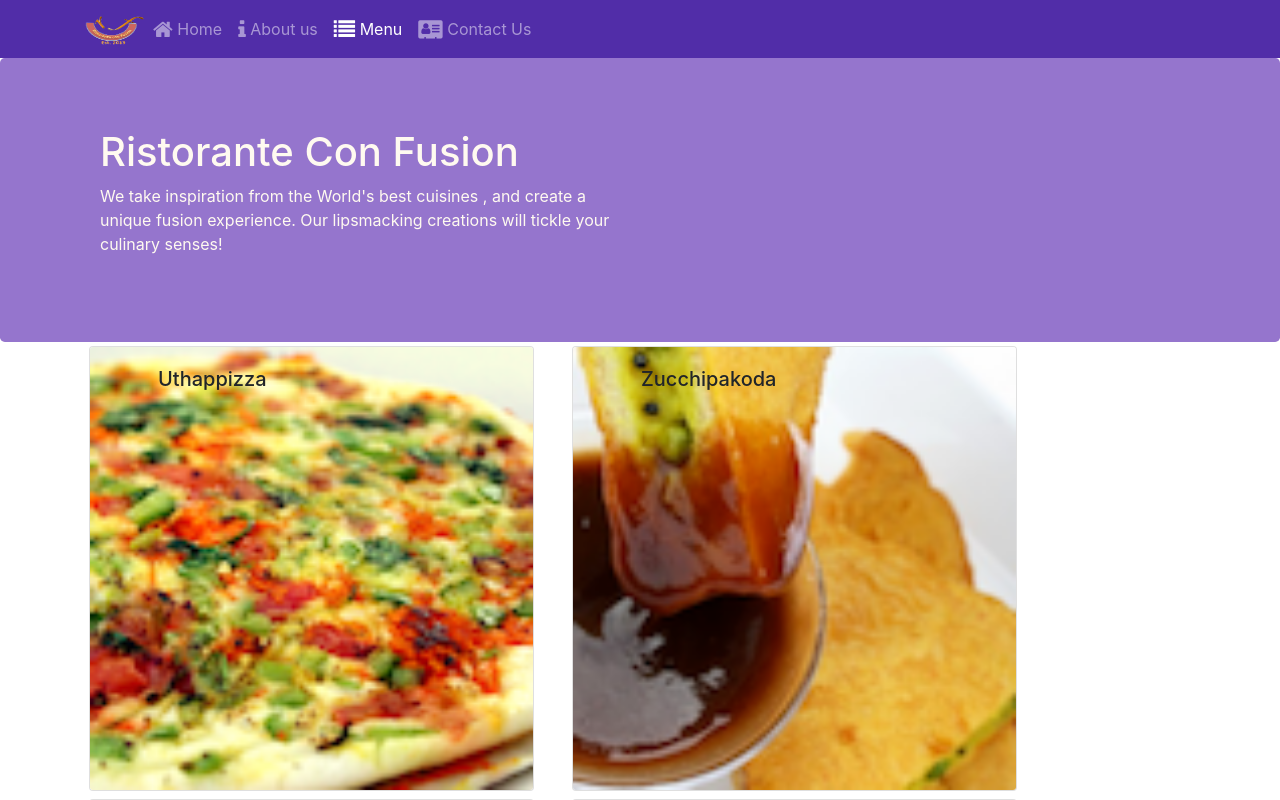
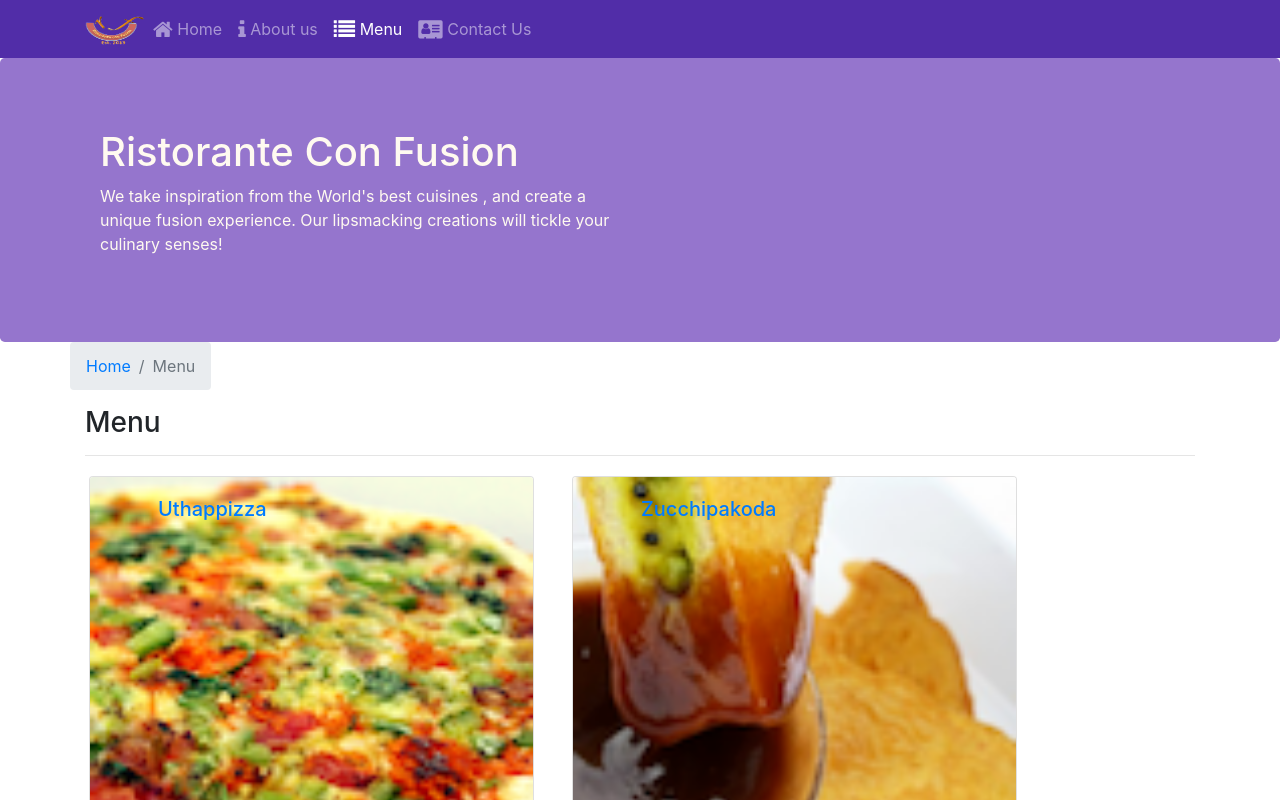
Before and after one commit to nitinkishore04/confusion, a React (Create React App) app: page /menu in a window 1280 px wide. Shown: the top 800 px of the page. Built offline with nearby package versions, Linux system fonts and the light colour scheme.

Commit message:
Before Assignment 2

```diff
--- a/src/components/DishdetailComponent.js
+++ b/src/components/DishdetailComponent.js
@@ -1,5 +1,6 @@
 import React from 'react';
-import { Card, CardImg, CardBody, CardTitle, CardText} from 'reactstrap';
+import { Card, CardImg, CardBody, CardTitle, CardText, Breadcrumb, BreadcrumbItem } from 'reactstrap';
+import { Link } from 'react-router-dom';
 
     function RenderDish({dish}) {
         if( dish != null) {
@@ -21,10 +22,9 @@
             );
         }
     }
-    function RenderComment({dish}) {
-        if (dish != null) {
-
-                const cmnt = dish.comments.map(comment => {
+    function RenderComment({comments}) {
+        if (comments != null) {
+                const cmnt = comments.map((comment) => {
                     return (
                         <div className="m-2">
                             <p>{comment.comment}</p>
@@ -52,12 +52,23 @@
     }
     function Dishdetail (props) {
         return (
+            <div className="container">
                 <div className="row">
+                <Breadcrumb>
+                    <BreadcrumbItem><Link to="/home">Home</Link></BreadcrumbItem>
+                    <BreadcrumbItem><Link to="/menu">Menu</Link></BreadcrumbItem>
+                    <BreadcrumbItem active>{props.dish.name}</BreadcrumbItem>
+                </Breadcrumb>
+                <div className="col-12">
+                    <h3>{props.dish.name}</h3>
+                    <hr/>
+                 </div>
                     <div className="col-12 col-md-5 m-1">
                         <RenderDish dish={props.dish}/>
                     </div>
                     <div className="col-12 col-md-5 m-1">
-                    <RenderComment dish={props.dish}/>
+                        <RenderComment comments={props.comments}/>
+                    </div>
             </div>
             </div>
         );
--- a/src/components/MainComponent.js
+++ b/src/components/MainComponent.js
@@ -4,6 +4,7 @@
 import Contact from './ContactComponent';
 import Header from './HeaderComponent';
 import Footer from './FooterComponent';
+import DishDetail from './DishdetailComponent';
 import { Switch, Route, Redirect } from 'react-router-dom';
 import { DISHES } from '../shared/dishes'
 import { LEADERS } from '../shared/leaders'
@@ -31,6 +32,14 @@
       );
     }
 
+  const DishWithId = ({match}) => {
+    return (
+      <DishDetail dish={this.state.dishes.filter((dish) => dish.id === parseInt(match.params.dishId,10))[0]}
+                  comments={this.state.comments.filter((comment) => comment.dishId === parseInt(match.params.dishId,10))}
+      />
+    );
+  }
+
 
     return (
       <div>
@@ -38,7 +47,8 @@
             <Switch>
               <Route path='/home' component={HomePage} />
               <Route exact path='/menu' component={() => <Menu dishes={this.state.dishes} />} />
-              <Route exact path='/contactus' component={Contact}/>
+              <Route path='/menu/:dishId' component={DishWithId} />
+              <Route exact path='/contactus' component={ Contact }/>
               <Redirect to="/home" />
             </Switch>
             <Footer/>
--- a/src/components/MenuComponent.js
+++ b/src/components/MenuComponent.js
@@ -1,15 +1,18 @@
 import React from 'react';
-import { Card, CardImg,  CardImgOverlay, CardTitle } from 'reactstrap';
+import { Card, CardImg,  CardImgOverlay, CardTitle, Breadcrumb, BreadcrumbItem } from 'reactstrap';
+import { Link } from 'react-router-dom';
 
     function RenderMenuItem({dish, onClick}) {
         return (
-            <Card onClick={() => onClick(dish.id)}>
+            <Card>
+                <Link to={`/menu/${dish.id}`}>
                     <CardImg object src={dish.image} alt={dish.name}></CardImg>
                     <CardImgOverlay body className="ml-5">
                         <CardTitle>
                             {dish.name}
                         </CardTitle>
                     </CardImgOverlay>
+                </Link>
             </Card>
         );
     }
@@ -17,7 +20,7 @@
         const menu = props.dishes.map((dish) => {
             return (
                 <div key={dish.id} className="col-12 col-md-5 m-1">
-                    <RenderMenuItem dish={dish} onClick={props.onClick}/>
+                    <RenderMenuItem dish={dish} />
                 </div>
 
             );
@@ -25,6 +28,20 @@
         return(
             <div className="container">
                 <div className="row">
+                    <Breadcrumb>
+                        <BreadcrumbItem>
+                            <Link to="/home">Home</Link>
+                        </BreadcrumbItem>
+                        <BreadcrumbItem active>
+                            Menu
+                        </BreadcrumbItem>
+                    </Breadcrumb>
+                    <div className="col-12">
+                        <h3>Menu</h3>
+                        <hr/>
+                    </div>
+                </div>
+                <div className="row">
                     {menu}
                 </div>
             </div>
```
Lines whose indentation alone changed are shown as unchanged.
